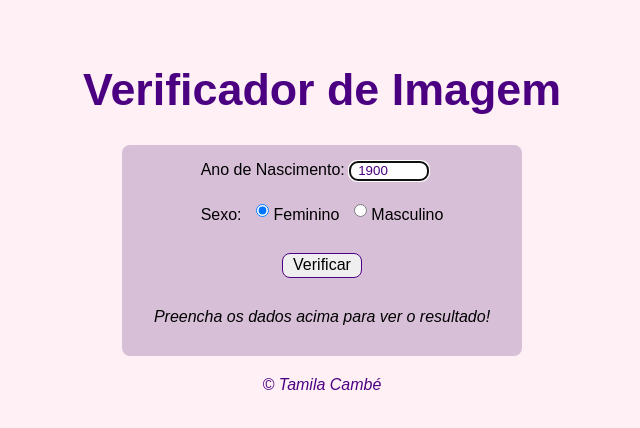
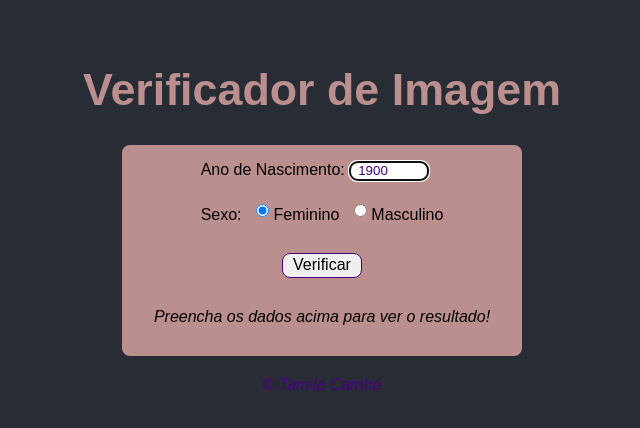
Before and after one commit to TamilaCambe/Image-Checker, a plain HTML site: page index.html in a window 1280 px wide. Shown: the whole page, without its empty margins (318-958 px from the left). Drawn offline with Linux system fonts and the light colour scheme.

Commit message:
core change

```diff
--- a/styles.css
+++ b/styles.css
@@ -6,19 +6,19 @@
 }
 
 body {
-    background: #FFF0F5;
+    background: #282c34;
 }
 
 header {
     font-size: 1.4rem;
     text-align: center;
     margin-top: 4rem;
-    color: #4B0082;
+    color: rosybrown;
     transition: 1s;
 }
 
 section {
-    background: #D8BFD8;
+    background: rosybrown;
     width: 25rem;
     height: 100%;
     margin-inline: auto;
```
